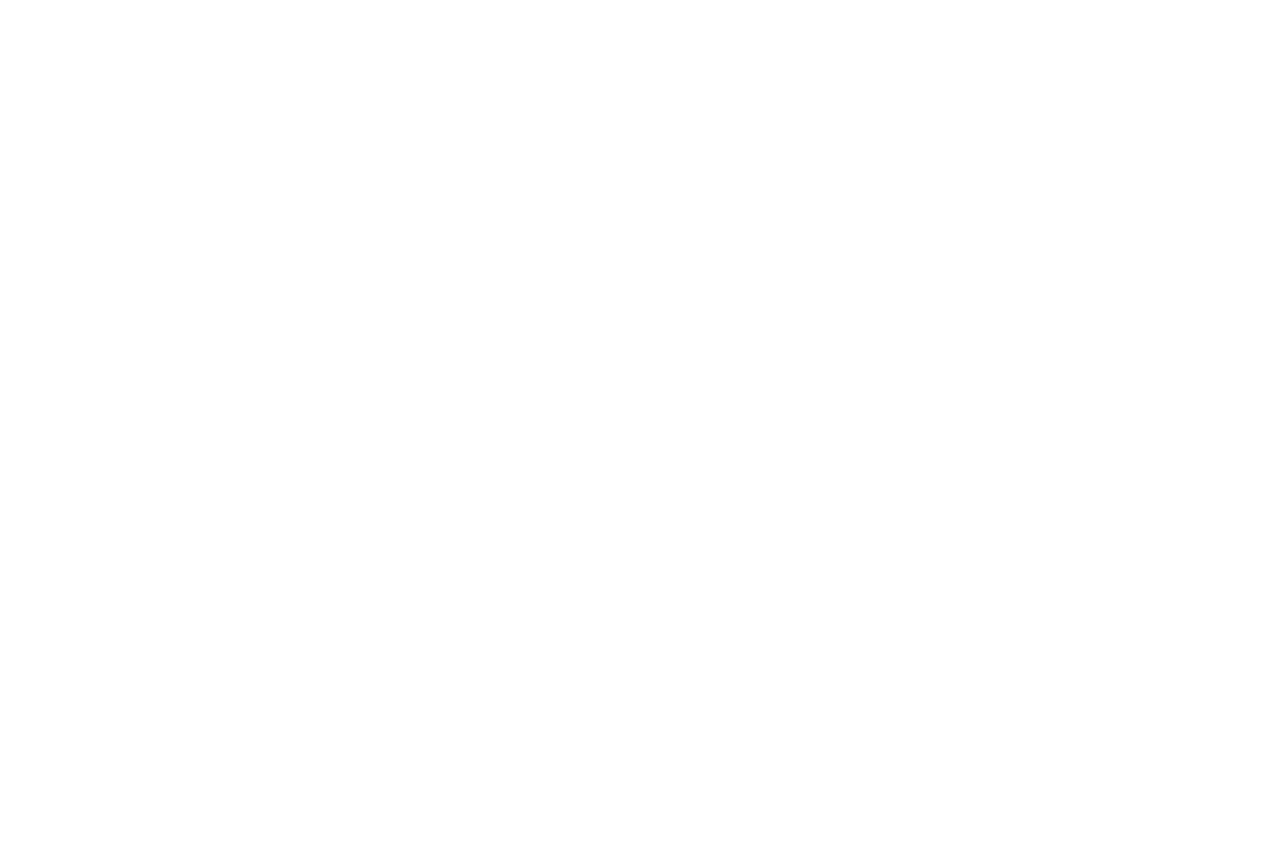
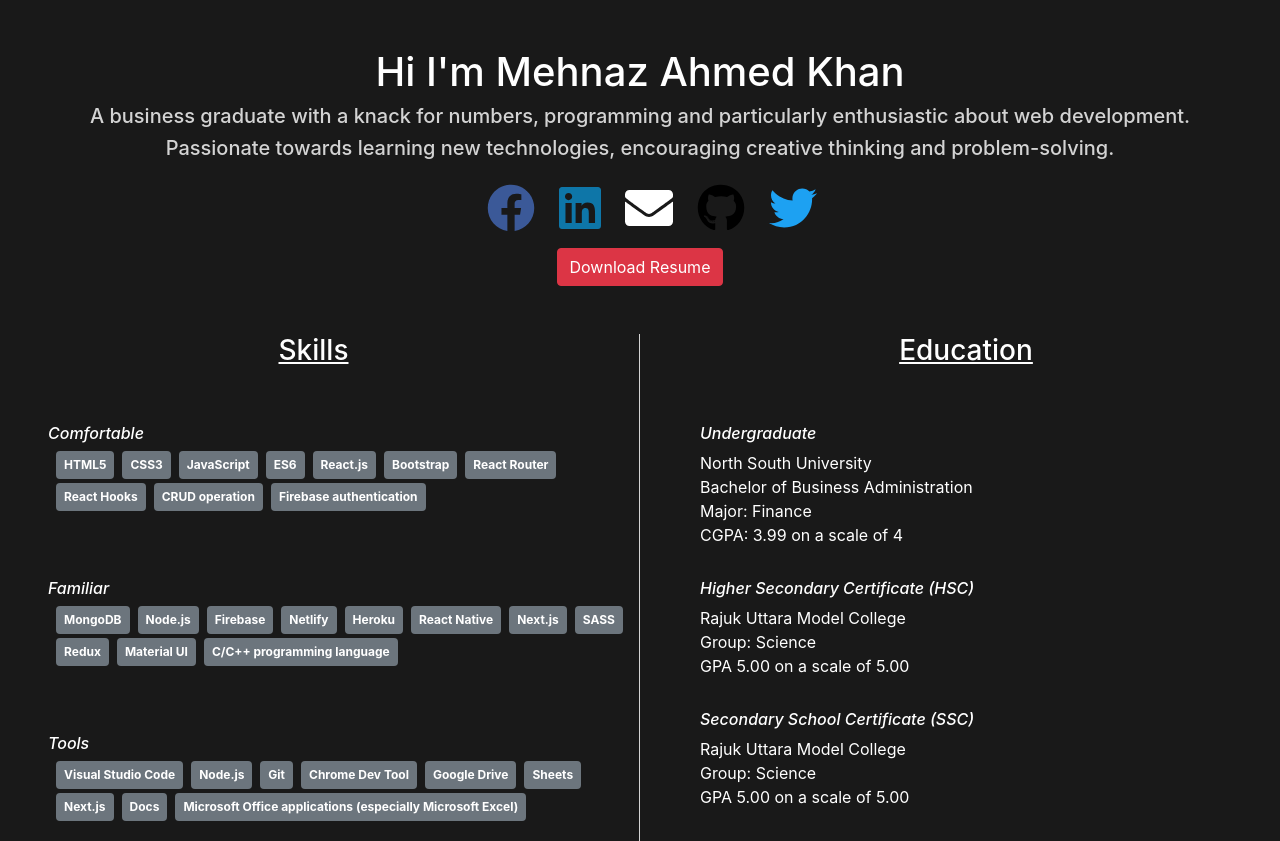
Before and after one commit to MK-Khan123/portfolio-website, a React (Create React App) app: page /about in a window 1280 px wide. Shown: the part 314-1155 px from the top of the page. Before the commit the page ends 800 px from the top, so only its background shows below. Built offline with nearby package versions, Linux system fonts and the light colour scheme.

Commit message:
only Projects left

```diff
--- a/src/components/AboutMe/AboutMe.js
+++ b/src/components/AboutMe/AboutMe.js
@@ -1,11 +1,108 @@
 import React from 'react';
+import { FontAwesomeIcon } from '@fortawesome/react-fontawesome';
+import { faGithub, faFacebook, faLinkedin, faTwitter } from '@fortawesome/free-brands-svg-icons';
+import myPic from '../../images/myPic.png';
 import Navbar from '../Shared/Navbar/Navbar';
+import { faEnvelope } from '@fortawesome/free-solid-svg-icons';
 
 const AboutMe = () => {
     return (
         <div>
             <Navbar />
-            <h2>This is about me.</h2>
+            <div className='d-flex flex-column align-items-center text-white' style={{ backgroundColor: 'rgba(0, 0, 0, 0.90)' }}>
+                <img style={{ width: '200px', paddingTop: '50px' }} src={myPic} alt="" />
+                <h1 style={{ paddingTop: '50px' }}>Hi I'm Mehnaz Ahmed Khan</h1>
+                <div style={{ color: 'lightgrey' }} className='container text-center'>
+                    <h5>A business graduate with a knack for numbers, programming and particularly enthusiastic about web development.</h5>
+                    <h5>Passionate towards learning new technologies, encouraging creative thinking and problem-solving.</h5>
+                </div>
+                <div className='pt-3'>
+                    <a style={{ color: '#3b5998' }} className='ps-4' href="https://www.facebook.com/mehnaz.ahmed.5030/" target="_blank" rel="noopener noreferrer">
+                        <FontAwesomeIcon icon={faFacebook} size='3x' />
+                    </a>
+                    <a style={{ color: '#0e76a8' }} className='ps-4' href="https://www.linkedin.com/in/mehnaz-ahmed-khan31/" target="_blank" rel="noopener noreferrer">
+                        <FontAwesomeIcon icon={faLinkedin} size='3x' />
+                    </a>
+                    <a style={{ color: '#FFFFFF' }} className='ps-4' href="mailto:mehnazkhan231@gmail.com" target="_blank" rel="noopener noreferrer">
+                        <FontAwesomeIcon icon={faEnvelope} size='3x' />
+                    </a>
+                    <a style={{ color: '#000000' }} className='ps-4' href="https://github.com/MK-Khan123" target="_blank" rel="noopener noreferrer">
+                        <FontAwesomeIcon icon={faGithub} size='3x' />
+                    </a>
+                    <a style={{ color: '#1DA1F2' }} className='ps-4' href="https://twitter.com/MehnazAhmedKha1" target="_blank" rel="noopener noreferrer">
+                        <FontAwesomeIcon icon={faTwitter} size='3x' />
+                    </a>
+                </div>
+                <div className='pt-3'>
+                    <a target='_blank' className='btn btn-danger' rel="noopener noreferrer" href='https://drive.google.com/uc?export=download&id=1MTfkVtREFJNFP_wyXy2DzKuVpJYYOCFf'>Download Resume</a>
+                </div>
+            </div>
+            <div className='row pt-5 text-white' style={{ backgroundColor: 'rgba(0, 0, 0, 0.90)' }}>
+                <div className='col-md-6' style={{ borderRight: '1px solid lightgray' }}>
+                    <h3 className='text-center text-decoration-underline'>Skills</h3>
+                    <ul className='list-inline ps-5 pt-5'>
+                        <h6 className='fst-italic'>Comfortable</h6>
+                        <span className='ms-2 mb-1 p-2 badge bg-secondary'>HTML5</span>
+                        <span className='ms-2 mb-1 p-2 badge bg-secondary'>CSS3</span>
+                        <span className='ms-2 mb-1 p-2 badge bg-secondary'>JavaScript</span>
+                        <span className='ms-2 mb-1 p-2 badge bg-secondary'>ES6</span>
+                        <span className='ms-2 mb-1 p-2 badge bg-secondary'>React.js</span>
+                        <span className='ms-2 mb-1 p-2 badge bg-secondary'>Bootstrap</span>
+                        <span className='ms-2 mb-1 p-2 badge bg-secondary'>React Router</span>
+                        <span className='ms-2 mb-1 p-2 badge bg-secondary'>React Hooks</span>
+                        <span className='ms-2 mb-1 p-2 badge bg-secondary'>CRUD operation</span>
+                        <span className='ms-2 mb-1 p-2 badge bg-secondary'>Firebase authentication</span>
+                    </ul>
+                    <ul className='list-inline ps-5 pt-5'>
+                        <h6 className='fst-italic'>Familiar</h6>
+                        <span className='ms-2 mb-1 p-2 badge bg-secondary'>MongoDB</span>
+                        <span className='ms-2 mb-1 p-2 badge bg-secondary'>Node.js</span>
+                        <span className='ms-2 mb-1 p-2 badge bg-secondary'>Firebase</span>
+                        <span className='ms-2 mb-1 p-2 badge bg-secondary'>Netlify</span>
+                        <span className='ms-2 mb-1 p-2 badge bg-secondary'>Heroku</span>
+                        <span className='ms-2 mb-1 p-2 badge bg-secondary'>React Native</span>
+                        <span className='ms-2 mb-1 p-2 badge bg-secondary'>Next.js</span>
+                        <span className='ms-2 mb-1 p-2 badge bg-secondary'>SASS</span>
+                        <span className='ms-2 mb-1 p-2 badge bg-secondary'>Redux</span>
+                        <span className='ms-2 mb-1 p-2 badge bg-secondary'>Material UI</span>
+                        <span className='ms-2 mb-1 p-2 badge bg-secondary'>C/C++ programming language</span>
+                    </ul>
+                    <ul className='list-inline ps-5 pt-5'>
+                        <h6 className='fst-italic'>Tools</h6>
+                        <span className='ms-2 mb-1 p-2 badge bg-secondary'>Visual Studio Code</span>
+                        <span className='ms-2 mb-1 p-2 badge bg-secondary'>Node.js</span>
+                        <span className='ms-2 mb-1 p-2 badge bg-secondary'>Git</span>
+                        <span className='ms-2 mb-1 p-2 badge bg-secondary'>Chrome Dev Tool</span>
+                        <span className='ms-2 mb-1 p-2 badge bg-secondary'>Google Drive</span>
+                        <span className='ms-2 mb-1 p-2 badge bg-secondary'>Sheets</span>
+                        <span className='ms-2 mb-1 p-2 badge bg-secondary'>Next.js</span>
+                        <span className='ms-2 mb-1 p-2 badge bg-secondary'>Docs</span>
+                        <span className='ms-2 mb-1 p-2 badge bg-secondary'>Microsoft Office applications (especially Microsoft Excel)</span>
+                    </ul>
+                </div>
+                <div className='col-md-6'>
+                    <h3 className='text-center text-decoration-underline'>Education</h3>
+                    <ul className='list-inline ps-5 pt-5'>
+                        <h6 className='fst-italic'>Undergraduate</h6>
+                        <li>North South University</li>
+                        <li>Bachelor of Business Administration</li>
+                        <li>Major: Finance</li>
+                        <li>CGPA: 3.99 on a scale of 4</li>
+                    </ul>
+                    <ul className='list-inline ps-5 pt-3'>
+                        <h6 className='fst-italic'>Higher Secondary Certificate (HSC)</h6>
+                        <li>Rajuk Uttara Model College</li>
+                        <li>Group: Science</li>
+                        <li>GPA 5.00 on a scale of 5.00</li>
+                    </ul>
+                    <ul className='list-inline ps-5 pt-3'>
+                        <h6 className='fst-italic'>Secondary School Certificate (SSC)</h6>
+                        <li>Rajuk Uttara Model College</li>
+                        <li>Group: Science</li>
+                        <li>GPA 5.00 on a scale of 5.00</li>
+                    </ul>
+                </div>
+            </div>
         </div>
     );
 };
--- a/src/components/Home/HeaderMain/HeaderMain.js
+++ b/src/components/Home/HeaderMain/HeaderMain.js
@@ -3,6 +3,7 @@ import './HeaderMain.css';
 import { FontAwesomeIcon } from '@fortawesome/react-fontawesome';
 import { faGithub, faFacebook, faLinkedin, faTwitter } from '@fortawesome/free-brands-svg-icons';
 import background from '../../../images/background.png';
+import { faEnvelope } from '@fortawesome/free-solid-svg-icons';
 
 const backgroundPicture = {
     backgroundImage: `url(${background})`,
@@ -28,6 +29,9 @@ const HeaderMain = () => {
                     <a style={{ color: '#0e76a8' }} className='ps-4' href="https://www.linkedin.com/in/mehnaz-ahmed-khan31/" target="_blank" rel="noopener noreferrer">
                         <FontAwesomeIcon icon={faLinkedin} size='3x' />
                     </a>
+                    <a style={{ color: '#FFFFFF' }} className='ps-4' href="mailto:mehnazkhan231@gmail.com" target="_blank" rel="noopener noreferrer">
+                        <FontAwesomeIcon icon={faEnvelope} size='3x' />
+                    </a>
                     <a style={{ color: '#000000' }} className='ps-4' href="https://github.com/MK-Khan123" target="_blank" rel="noopener noreferrer">
                         <FontAwesomeIcon icon={faGithub} size='3x' />
                     </a>
```
Also changed, not shown: src/images/myPic.png (added).
